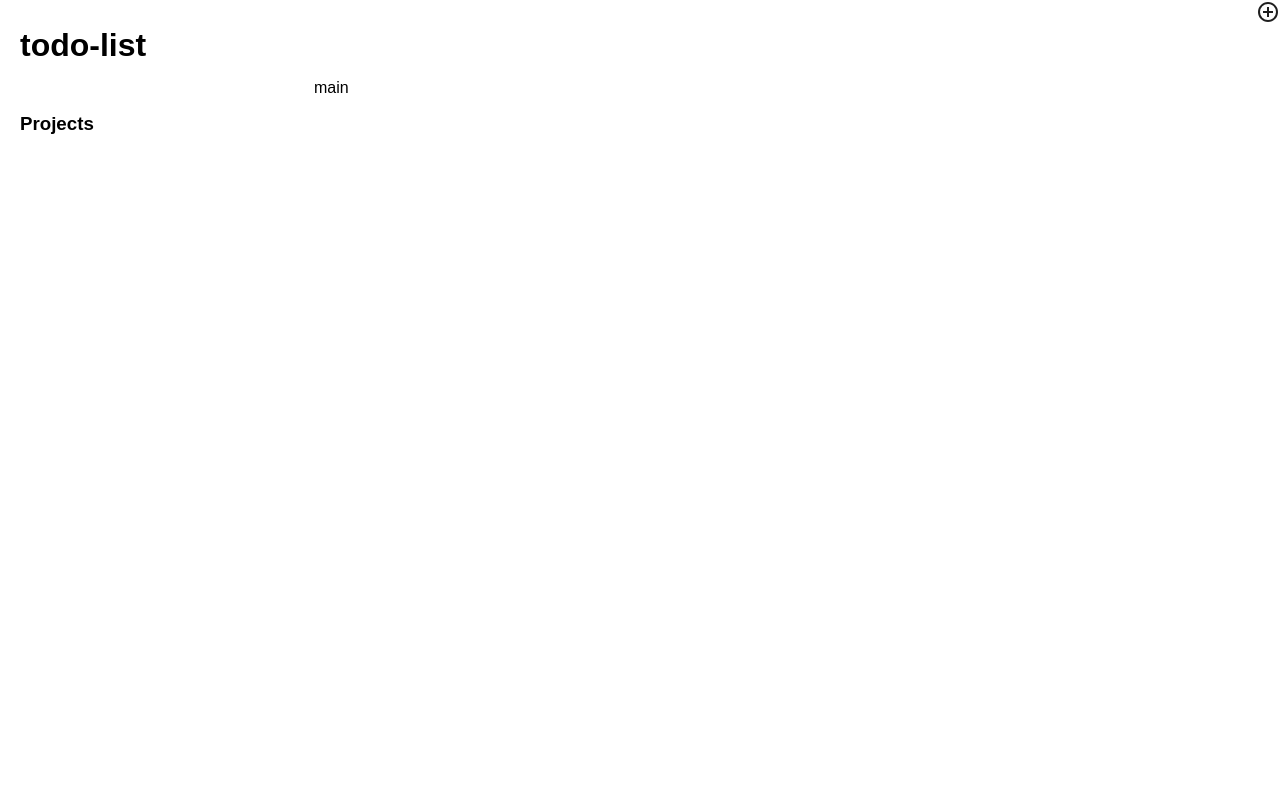
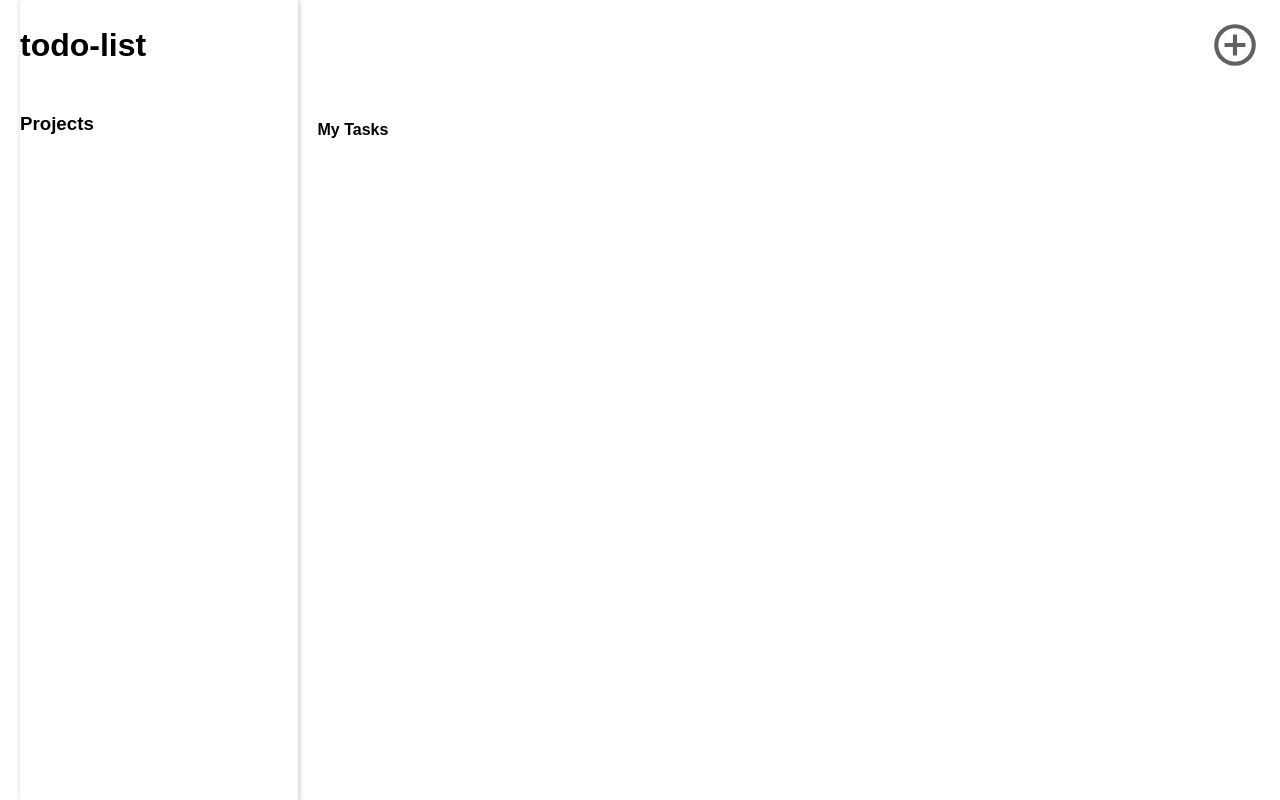
Before and after one commit to sjmy/todo-list, a website built with webpack: page src/index.html in a window 1280 px wide. Built offline with nearby package versions, Linux system fonts and the light colour scheme.

Commit message:
More rough layout

```diff
--- a/src/index.html
+++ b/src/index.html
@@ -8,7 +8,7 @@
 <body>
     <div class="layout">
         <div class="header">
-            <div class="add"><img src="./img/add_circle.svg"></div>
+            <div class="add"><img src="./img/add_circle.svg" alt="Add Item" width="50"></div>
         </div>
         <div class="sidebar">
             <div class="title">
@@ -20,7 +20,7 @@
 
         </div>
         <div class="main">
-            main
+            <h4>My Tasks</h4>
         </div>
     </div>
 </body>
--- a/src/styles.css
+++ b/src/styles.css
@@ -9,7 +9,7 @@ body {
     display: grid;
     grid-template-columns: 1fr 3fr;
     grid-template-rows: 1fr 9fr;
-    height: 95vh;
+    height: 100vh;
 }
 
 .sidebar {
@@ -17,6 +17,7 @@ body {
     grid-template-rows: 1fr 9fr;;
     grid-area: 1 / 1 / 11 / 2;
     margin-left: 20px;
+    box-shadow: 1px 1px 4px 1px lightgrey;
 }
 
 .title {
@@ -29,4 +30,10 @@ body {
 
 .main {
     grid-area: 2 / 2 / 11 / 5;
+    margin-left: 20px;
 }
+
+.add {
+    margin: 20px;
+    opacity: 70%;
+}
```
